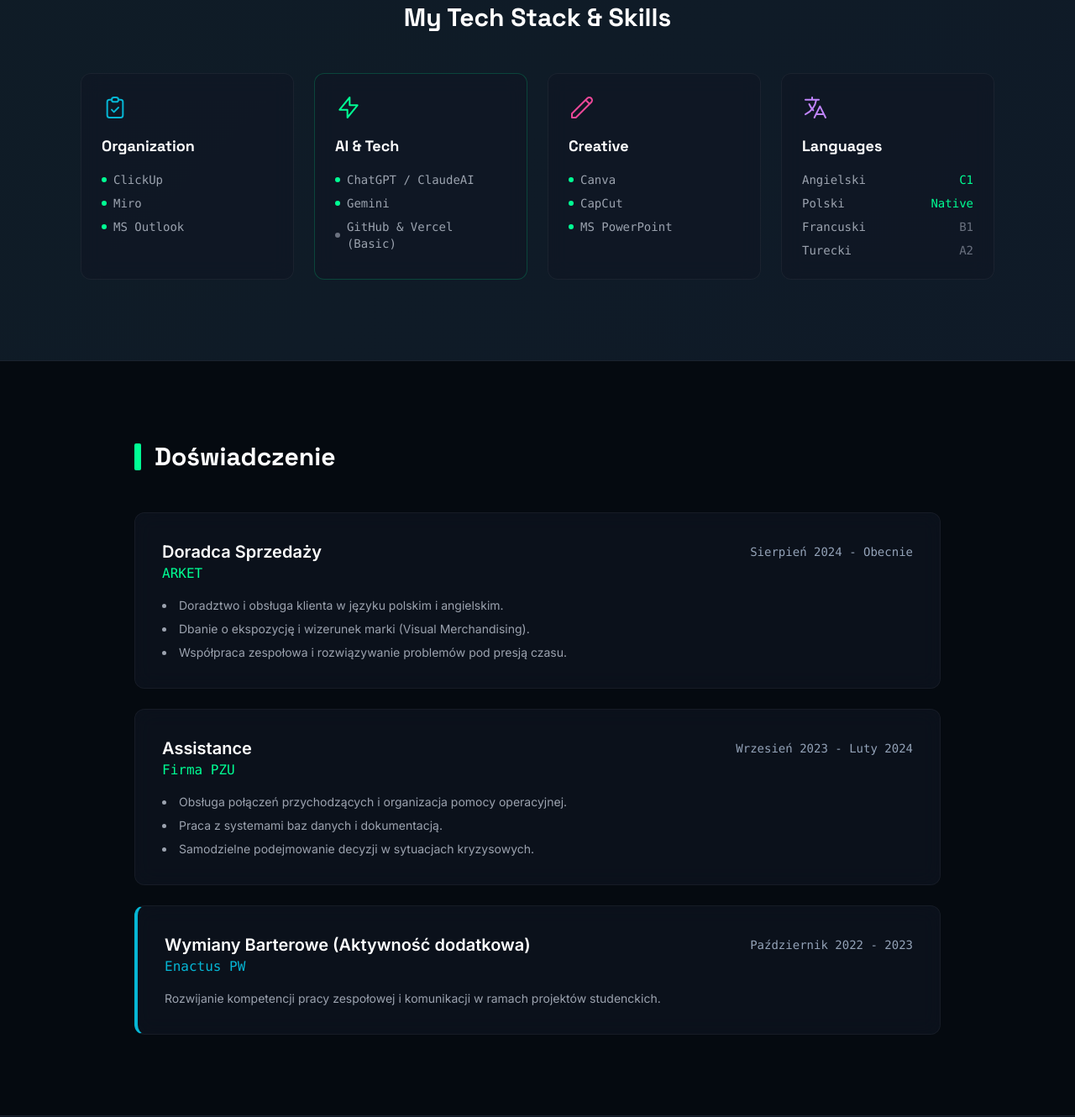
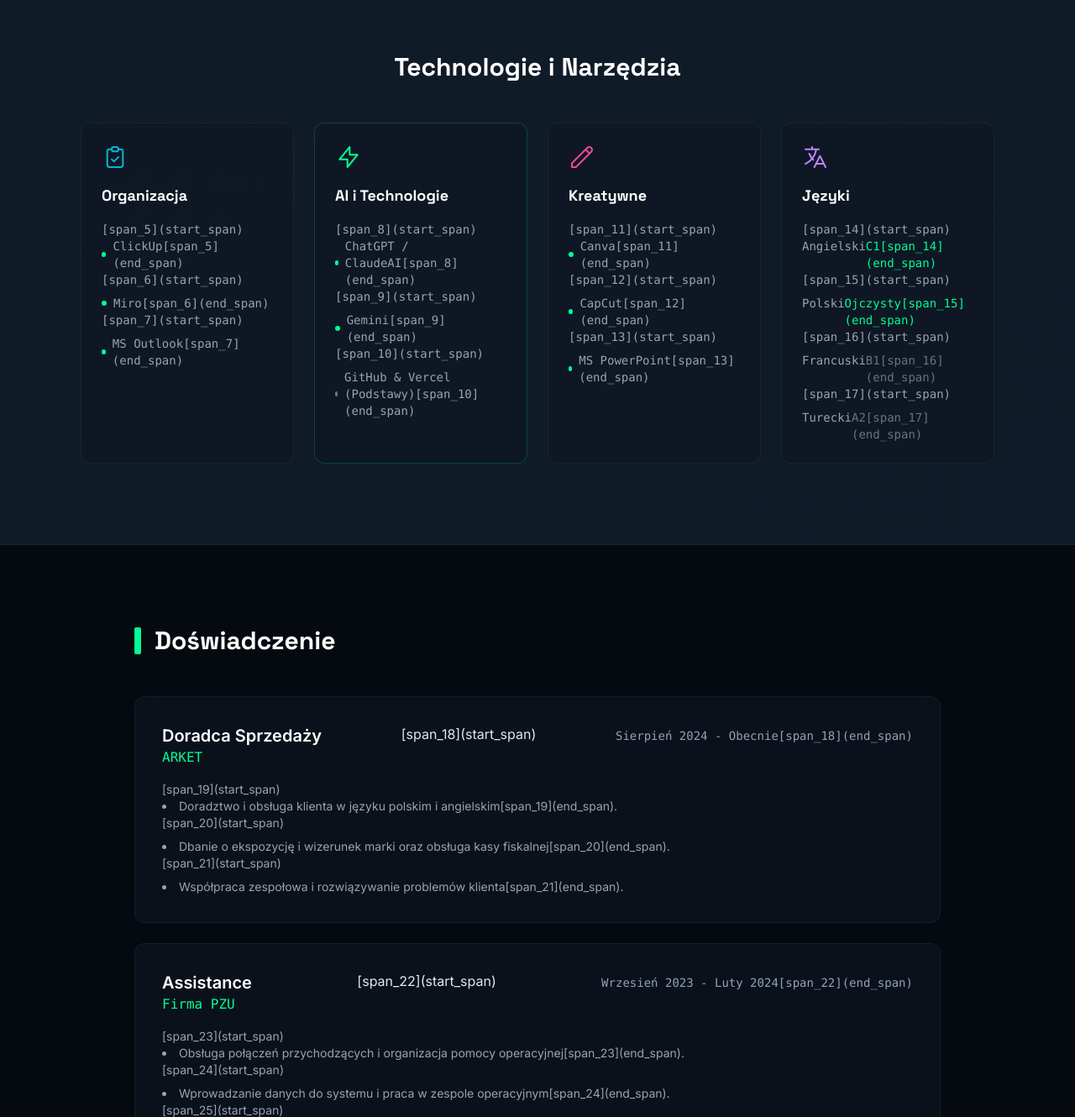
Before and after one commit to weronika26112003-dotcom/weronika.github.io, a plain HTML site: page index.html in a window 1280 px wide. Shown: the part 1313-2643 px from the top of the page at 84% size. Drawn offline with nearby package versions, Linux system fonts and the light colour scheme.

Commit message:
Update index.html

```diff
--- a/index.html
+++ b/index.html
@@ -4,7 +4,7 @@
 <head>
     <meta charset="UTF-8">
     <meta name="viewport" content="width=device-width, initial-scale=1.0">
-    <title>Weronika Nowak | </title>
+    <title>Weronika Nowak | Digital CV</title>
     <meta name="description" content="CV Weroniki Nowak - Studentki Zarządzania i Biznesu Międzynarodowego.">
 
     <link rel="preconnect" href="https://fonts.googleapis.com">
@@ -19,13 +19,13 @@
                 extend: {
                     colors: {
                         cyber: {
-                            bg: '#050a10',       /* Deepest Void */
-                            card: '#0f1724',     /* Card Surface */
-                            primary: '#00ff94',  /* Neon Green (Gaming/Growth) */
-                            accent: '#06b6d4',   /* Cyan (Tech/Stream) */
-                            text: '#e2e8f0',     /* Off-white */
-                            dim: '#94a3b8',      /* Muted */
-                            border: '#1e293b',   /* Subtle Border */
+                            bg: '#050a10',       /* Bardzo ciemne tło */
+                            card: '#0f1724',     /* Tło kart */
+                            primary: '#00ff94',  /* Neonowa zieleń (Akcent) */
+                            accent: '#06b6d4',   /* Cyjan */
+                            text: '#e2e8f0',     /* Jasny tekst */
+                            dim: '#94a3b8',      /* Przygaszony tekst */
+                            border: '#1e293b',   /* Subtelne obramowanie */
                         }
                     },
                     fontFamily: {
@@ -47,19 +47,20 @@
     <style>
         body { background-color: #050a10; color: #e2e8f0; }
 
+        /* Efekt szkła */
         .glass-panel {
             background: rgba(15, 23, 36, 0.6);
             backdrop-filter: blur(12px);
             border: 1px solid rgba(255, 255, 255, 0.05);
         }
 
-        /* Neon Glow Effect */
+        /* Neonowa poświata po najechaniu */
         .neon-glow:hover {
             box-shadow: 0 0 20px rgba(0, 255, 148, 0.15);
             border-color: rgba(0, 255, 148, 0.5);
         }
 
-        /* Custom Scrollbar */
+        /* Pasek przewijania */
         ::-webkit-scrollbar { width: 8px; }
         ::-webkit-scrollbar-track { background: #050a10; }
         ::-webkit-scrollbar-thumb { background: #1e293b; border-radius: 4px; }
@@ -88,10 +89,10 @@
 
                 <div class="hidden md:flex space-x-8 items-center text-sm font-medium font-mono">
                     <a href="#about" class="text-cyber-dim hover:text-cyber-primary transition">/O MNIE</a>
-                    <a href="#stack" class="text-cyber-dim hover:text-cyber-primary transition">/TECH STACK</a>
+                    <a href="#stack" class="text-cyber-dim hover:text-cyber-primary transition">/TECHNOLOGIE</a>
                     <a href="#experience" class="text-cyber-dim hover:text-cyber-primary transition">/DOŚWIADCZENIE</a>
                     <a href="#contact" class="px-5 py-2 border border-cyber-primary/30 text-cyber-primary rounded hover:bg-cyber-primary hover:text-black transition duration-300">
-                        CONNECT
+                        KONTAKT
                     </a>
                 </div>
             </div>
@@ -104,7 +105,7 @@
         <div class="max-w-5xl mx-auto px-6 lg:px-8 text-center relative z-10">
             <div class="inline-flex items-center gap-2 px-4 py-1.5 mb-8 border border-cyber-accent/30 rounded-full bg-cyber-accent/5 animate-fade-in">
                 <span class="w-2 h-2 bg-cyber-primary rounded-full animate-pulse"></span>
-                <p class="font-mono text-xs text-cyber-accent tracking-widest uppercase">Open to Work: Operations & AI</p>
+                <p class="font-mono text-xs text-cyber-accent tracking-widest uppercase">Digital CV</p>
             </div>
 
             <h1 class="font-display text-5xl md:text-7xl lg:text-8xl font-bold text-white leading-tight mb-6 animate-fade-in" style="animation-delay: 0.1s">
@@ -113,15 +114,15 @@
 
             <p class="text-xl md:text-2xl text-cyber-dim font-light max-w-3xl mx-auto mb-10 animate-fade-in" style="animation-delay: 0.2s">
                 Studentka Zarządzania i Biznesu Międzynarodowego. <br>
-                Łączę <span class="text-white font-medium">analitykę</span> z energią <span class="gradient-text font-bold">Gen Z</span> i pasją do <span class="text-white font-medium">narzędzi AI</span>.
+                Łączę <span class="text-white font-medium">analitykę</span> z energią <span class="gradient-text font-bold"></span> i pasją do <span class="text-white font-medium">narzędzi AI</span>.
             </p>
 
             <div class="flex flex-col sm:flex-row gap-4 justify-center animate-fade-in" style="animation-delay: 0.3s">
                 <a href="#contact" class="px-8 py-4 bg-cyber-primary text-black font-bold font-mono rounded hover:shadow-[0_0_20px_rgba(0,255,148,0.4)] transition-all duration-300">
-                    HIRE ME_
+                    ZATRUDNIJ MNIE
                 </a>
                 <a href="#stack" class="px-8 py-4 border border-white/20 text-white font-mono rounded hover:border-cyber-accent hover:text-cyber-accent hover:bg-white/5 transition-all duration-300">
-                    VIEW SKILLS_
+                    UMIEJĘTNOŚCI
                 </a>
             </div>
         </div>
@@ -134,13 +135,13 @@
                 <div class="absolute top-0 left-0 w-full h-1 bg-gradient-to-r from-transparent via-cyber-primary to-transparent opacity-50"></div>
 
                 <p class="text-lg leading-relaxed text-gray-300 font-light mb-8">
-                    "Jestem ambitną studentką, która szybko adaptuje się do zmian. W pracy wykorzystuję <strong class="text-cyber-primary">Sztuczną Inteligencję (AI)</strong>, by działać sprawniej i automatyzować codzienne zadania. Cenię porządek, ale gdy coś idzie nie tak, włączam tryb kreatywnego <span class="text-white border-b border-cyber-accent">problem-solvingu</span>. Szukam miejsca, gdzie mogę wykorzystać moją naturalną ciekawość technologiczną i energię do usprawniania procesów."
+                    [span_0](start_span)"Jestem ambitną studentką[span_0](end_span)[span_1](start_span), która szybko adaptuje się do zmian[span_1](end_span). [span_2](start_span)W pracy wykorzystuję <strong class="text-cyber-primary">Sztuczną Inteligencję (AI)</strong>, by działać sprawniej i automatyzować codzienne zadania[span_2](end_span). [span_3](start_span)Cenię porządek, ale gdy coś idzie nie tak, włączam tryb kreatywnego <span class="text-white border-b border-cyber-accent">rozwiązywania problemów</span>[span_3](end_span). [span_4](start_span)Szukam miejsca, gdzie mogę wykorzystać moją naturalną ciekawość technologiczną i energię do usprawniania procesów[span_4](end_span)."
                 </p>
 
                 <div class="flex justify-center gap-3 flex-wrap">
                     <span class="px-4 py-1.5 border border-white/10 bg-white/5 rounded-full text-sm text-cyber-dim font-mono">#Formuła1</span>
-                    <span class="px-4 py-1.5 border border-white/10 bg-white/5 rounded-full text-sm text-cyber-dim font-mono">#Travel</span>
-                    <span class="px-4 py-1.5 border border-white/10 bg-white/5 rounded-full text-sm text-cyber-dim font-mono">#AI_Tools</span>
+                    <span class="px-4 py-1.5 border border-white/10 bg-white/5 rounded-full text-sm text-cyber-dim font-mono">#Podróże</span>
+                    <span class="px-4 py-1.5 border border-white/10 bg-white/5 rounded-full text-sm text-cyber-dim font-mono">#Narzędzia_AI</span>
                     <span class="px-4 py-1.5 border border-white/10 bg-white/5 rounded-full text-sm text-cyber-dim font-mono">#GenZ</span>
                 </div>
             </div>
@@ -151,7 +152,7 @@
         <div class="absolute inset-0 bg-cyber-gradient opacity-20 pointer-events-none"></div>
         <div class="max-w-6xl mx-auto px-6 lg:px-8 relative z-10">
             <h2 class="font-display text-3xl font-bold text-white mb-12 text-center">
-                My Tech Stack & Skills
+                Technologie i Narzędzia
             </h2>
 
             <div class="grid grid-cols-1 md:grid-cols-2 lg:grid-cols-4 gap-6">
@@ -160,11 +161,11 @@
                     <div class="text-cyber-accent mb-4">
                         <svg class="w-8 h-8" fill="none" stroke="currentColor" viewBox="0 0 24 24"><path stroke-linecap="round" stroke-linejoin="round" stroke-width="1.5" d="M9 5H7a2 2 0 00-2 2v12a2 2 0 002 2h10a2 2 0 002-2V7a2 2 0 00-2-2h-2M9 5a2 2 0 002 2h2a2 2 0 002-2M9 5a2 2 0 012-2h2a2 2 0 012 2m-6 9l2 2 4-4"></path></svg>
                     </div>
-                    <h3 class="font-display text-lg font-bold text-white mb-4">Organization</h3>
+                    <h3 class="font-display text-lg font-bold text-white mb-4">Organizacja</h3>
                     <ul class="space-y-2 text-sm text-gray-400 font-mono">
-                        <li class="flex items-center"><span class="w-1.5 h-1.5 bg-cyber-primary rounded-full mr-2"></span>ClickUp</li>
-                        <li class="flex items-center"><span class="w-1.5 h-1.5 bg-cyber-primary rounded-full mr-2"></span>Miro</li>
-                        <li class="flex items-center"><span class="w-1.5 h-1.5 bg-cyber-primary rounded-full mr-2"></span>MS Outlook</li>
+                        [span_5](start_span)<li class="flex items-center"><span class="w-1.5 h-1.5 bg-cyber-primary rounded-full mr-2"></span>ClickUp[span_5](end_span)</li>
+                        [span_6](start_span)<li class="flex items-center"><span class="w-1.5 h-1.5 bg-cyber-primary rounded-full mr-2"></span>Miro[span_6](end_span)</li>
+                        [span_7](start_span)<li class="flex items-center"><span class="w-1.5 h-1.5 bg-cyber-primary rounded-full mr-2"></span>MS Outlook[span_7](end_span)</li>
                     </ul>
                 </div>
 
@@ -172,11 +173,11 @@
                     <div class="text-cyber-primary mb-4">
                         <svg class="w-8 h-8" fill="none" stroke="currentColor" viewBox="0 0 24 24"><path stroke-linecap="round" stroke-linejoin="round" stroke-width="1.5" d="M13 10V3L4 14h7v7l9-11h-7z"></path></svg>
                     </div>
-                    <h3 class="font-display text-lg font-bold text-white mb-4">AI & Tech</h3>
+                    <h3 class="font-display text-lg font-bold text-white mb-4">AI i Technologie</h3>
                     <ul class="space-y-2 text-sm text-gray-400 font-mono">
-                        <li class="flex items-center"><span class="w-1.5 h-1.5 bg-cyber-primary rounded-full mr-2"></span>ChatGPT / ClaudeAI</li>
-                        <li class="flex items-center"><span class="w-1.5 h-1.5 bg-cyber-primary rounded-full mr-2"></span>Gemini</li>
-                        <li class="flex items-center"><span class="w-1.5 h-1.5 bg-gray-500 rounded-full mr-2"></span>GitHub & Vercel (Basic)</li>
+                        [span_8](start_span)<li class="flex items-center"><span class="w-1.5 h-1.5 bg-cyber-primary rounded-full mr-2"></span>ChatGPT / ClaudeAI[span_8](end_span)</li>
+                        [span_9](start_span)<li class="flex items-center"><span class="w-1.5 h-1.5 bg-cyber-primary rounded-full mr-2"></span>Gemini[span_9](end_span)</li>
+                        [span_10](start_span)<li class="flex items-center"><span class="w-1.5 h-1.5 bg-gray-500 rounded-full mr-2"></span>GitHub & Vercel (Podstawy)[span_10](end_span)</li>
                     </ul>
                 </div>
 
@@ -184,11 +185,11 @@
                     <div class="text-pink-500 mb-4">
                         <svg class="w-8 h-8" fill="none" stroke="currentColor" viewBox="0 0 24 24"><path stroke-linecap="round" stroke-linejoin="round" stroke-width="1.5" d="M15.232 5.232l3.536 3.536m-2.036-5.036a2.5 2.5 0 113.536 3.536L6.5 21.036H3v-3.572L16.732 3.732z"></path></svg>
                     </div>
-                    <h3 class="font-display text-lg font-bold text-white mb-4">Creative</h3>
+                    <h3 class="font-display text-lg font-bold text-white mb-4">Kreatywne</h3>
                     <ul class="space-y-2 text-sm text-gray-400 font-mono">
-                        <li class="flex items-center"><span class="w-1.5 h-1.5 bg-cyber-primary rounded-full mr-2"></span>Canva</li>
-                        <li class="flex items-center"><span class="w-1.5 h-1.5 bg-cyber-primary rounded-full mr-2"></span>CapCut</li>
-                        <li class="flex items-center"><span class="w-1.5 h-1.5 bg-cyber-primary rounded-full mr-2"></span>MS PowerPoint</li>
+                        [span_11](start_span)<li class="flex items-center"><span class="w-1.5 h-1.5 bg-cyber-primary rounded-full mr-2"></span>Canva[span_11](end_span)</li>
+                        [span_12](start_span)<li class="flex items-center"><span class="w-1.5 h-1.5 bg-cyber-primary rounded-full mr-2"></span>CapCut[span_12](end_span)</li>
+                        [span_13](start_span)<li class="flex items-center"><span class="w-1.5 h-1.5 bg-cyber-primary rounded-full mr-2"></span>MS PowerPoint[span_13](end_span)</li>
                     </ul>
                 </div>
 
@@ -196,12 +197,12 @@
                     <div class="text-purple-400 mb-4">
                         <svg class="w-8 h-8" fill="none" stroke="currentColor" viewBox="0 0 24 24"><path stroke-linecap="round" stroke-linejoin="round" stroke-width="1.5" d="M3 5h12M9 3v2m1.048 9.5A18.022 18.022 0 016.412 9m6.088 9h7M11 21l5-10 5 10M12.751 5C11.783 10.77 8.07 15.61 3 18.129"></path></svg>
                     </div>
-                    <h3 class="font-display text-lg font-bold text-white mb-4">Languages</h3>
+                    <h3 class="font-display text-lg font-bold text-white mb-4">Języki</h3>
                     <ul class="space-y-2 text-sm text-gray-400 font-mono">
-                        <li class="flex justify-between"><span>Angielski</span> <span class="text-cyber-primary">C1</span></li>
-                        <li class="flex justify-between"><span>Polski</span> <span class="text-cyber-primary">Native</span></li>
-                        <li class="flex justify-between"><span>Francuski</span> <span class="text-gray-500">B1</span></li>
-                        <li class="flex justify-between"><span>Turecki</span> <span class="text-gray-500">A2</span></li>
+                        [span_14](start_span)<li class="flex justify-between"><span>Angielski</span> <span class="text-cyber-primary">C1[span_14](end_span)</span></li>
+                        [span_15](start_span)<li class="flex justify-between"><span>Polski</span> <span class="text-cyber-primary">Ojczysty[span_15](end_span)</span></li>
+                        [span_16](start_span)<li class="flex justify-between"><span>Francuski</span> <span class="text-gray-500">B1[span_16](end_span)</span></li>
+                        [span_17](start_span)<li class="flex justify-between"><span>Turecki</span> <span class="text-gray-500">A2[span_17](end_span)</span></li>
                     </ul>
                 </div>
 
@@ -222,12 +223,12 @@
                             <h3 class="text-xl font-bold text-white">Doradca Sprzedaży</h3>
                             <p class="text-cyber-primary font-mono">ARKET</p>
                         </div>
-                        <span class="text-cyber-dim text-sm font-mono mt-1">Sierpień 2024 - Obecnie</span>
+                        [span_18](start_span)<span class="text-cyber-dim text-sm font-mono mt-1">Sierpień 2024 - Obecnie[span_18](end_span)</span>
                     </div>
                     <ul class="list-disc list-inside text-gray-400 space-y-2 text-sm">
-                        <li>Doradztwo i obsługa klienta w języku polskim i angielskim.</li>
-                        <li>Dbanie o ekspozycję i wizerunek marki (Visual Merchandising).</li>
-                        <li>Współpraca zespołowa i rozwiązywanie problemów pod presją czasu.</li>
+                        [span_19](start_span)<li>Doradztwo i obsługa klienta w języku polskim i angielskim[span_19](end_span).</li>
+                        [span_20](start_span)<li>Dbanie o ekspozycję i wizerunek marki oraz obsługa kasy fiskalnej[span_20](end_span).</li>
+                        [span_21](start_span)<li>Współpraca zespołowa i rozwiązywanie problemów klienta[span_21](end_span).</li>
                     </ul>
                 </div>
 
@@ -237,12 +238,12 @@
                             <h3 class="text-xl font-bold text-white">Assistance</h3>
                             <p class="text-cyber-primary font-mono">Firma PZU</p>
                         </div>
-                        <span class="text-cyber-dim text-sm font-mono mt-1">Wrzesień 2023 - Luty 2024</span>
+                        [span_22](start_span)<span class="text-cyber-dim text-sm font-mono mt-1">Wrzesień 2023 - Luty 2024[span_22](end_span)</span>
                     </div>
                     <ul class="list-disc list-inside text-gray-400 space-y-2 text-sm">
-                        <li>Obsługa połączeń przychodzących i organizacja pomocy operacyjnej.</li>
-                        <li>Praca z systemami baz danych i dokumentacją.</li>
-                        <li>Samodzielne podejmowanie decyzji w sytuacjach kryzysowych.</li>
+                        [span_23](start_span)<li>Obsługa połączeń przychodzących i organizacja pomocy operacyjnej[span_23](end_span).</li>
+                        [span_24](start_span)<li>Wprowadzanie danych do systemu i praca w zespole operacyjnym[span_24](end_span).</li>
+                        [span_25](start_span)<li>Zdolność działania pod presją i samodzielne podejmowanie decyzji[span_25](end_span).</li>
                     </ul>
                 </div>
 
@@ -252,9 +253,9 @@
                             <h3 class="text-xl font-bold text-white">Wymiany Barterowe (Aktywność dodatkowa)</h3>
                             <p class="text-cyber-accent font-mono">Enactus PW</p>
                         </div>
-                        <span class="text-cyber-dim text-sm font-mono mt-1">Październik 2022 - 2023</span>
+                        [span_26](start_span)<span class="text-cyber-dim text-sm font-mono mt-1">Październik 2022 - 2023[span_26](end_span)</span>
                     </div>
-                    <p class="text-gray-400 text-sm">Rozwijanie kompetencji pracy zespołowej i komunikacji w ramach projektów studenckich.</p>
+                    [span_27](start_span)<p class="text-gray-400 text-sm">Rozwijanie kompetencji pracy zespołowej i komunikacji w ramach projektów studenckich[span_27](end_span).</p>
                 </div>
             </div>
         </div>
@@ -271,19 +272,19 @@
                             <span class="absolute -left-[21px] top-1.5 w-3 h-3 bg-cyber-primary rounded-full shadow-[0_0_10px_#00ff94] group-hover:scale-125 transition"></span>
                             <h4 class="text-lg font-bold text-white">Uniwersytet Civitas <span class="text-xs text-cyber-dim font-normal ml-2">(Warszawa, Polska)</span></h4>
                             <p class="text-gray-400">Zarządzanie i Biznes Międzynarodowy</p>
-                            <p class="text-cyber-primary text-sm font-mono">2023 - Obecnie</p>
+                            [span_28](start_span)<p class="text-cyber-primary text-sm font-mono">2023 - Obecnie[span_28](end_span)</p>
                         </div>
                         <div class="relative group">
                             <span class="absolute -left-[21px] top-1.5 w-3 h-3 bg-white/20 rounded-full group-hover:bg-cyber-accent transition"></span>
                             <h4 class="text-lg font-bold text-white">Politechnika Warszawska <span class="text-xs text-cyber-dim font-normal ml-2">(Warszawa, Polska)</span></h4>
                             <p class="text-gray-400">Inżynieria Materiałowa</p>
-                            <p class="text-cyber-dim text-sm font-mono">I rok ukończony (zmiana kierunku)</p>
+                            [span_29](start_span)<p class="text-cyber-dim text-sm font-mono">2022 - 2023 (I rok ukończony, zmiana kierunku)[span_29](end_span)</p>
                         </div>
                         <div class="relative group">
                             <span class="absolute -left-[21px] top-1.5 w-3 h-3 bg-white/20 rounded-full group-hover:bg-cyber-accent transition"></span>
                             <h4 class="text-lg font-bold text-white">I Liceum im. T. Kościuszki <span class="text-xs text-cyber-dim font-normal ml-2">(Wieluń, Polska)</span></h4>
                             <p class="text-gray-400">Profil biologiczno-chemiczny</p>
-                            <p class="text-cyber-dim text-sm font-mono">2019 - 2022</p>
+                            [span_30](start_span)<p class="text-cyber-dim text-sm font-mono">2019 - 2022[span_30](end_span)</p>
                         </div>
                     </div>
                 </div>
@@ -295,14 +296,14 @@
                             <span class="text-cyber-primary mr-3 text-xl">●</span>
                             <div>
                                 <strong class="block text-white">MS Excel dla średniozaawansowanych</strong>
-                                <span class="text-sm text-cyber-dim">MACROMIND (2025)</span>
+                                [span_31](start_span)<span class="text-sm text-cyber-dim">MACROMIND (2025)[span_31](end_span)</span>
                             </div>
                         </div>
                         <div class="glass-panel p-4 rounded border border-white/5 flex items-start">
                             <span class="text-cyber-primary mr-3 text-xl">●</span>
                             <div>
                                 <strong class="block text-white">Marketing internetowy - zaawansowany</strong>
-                                <span class="text-sm text-cyber-dim">PARP (2024)</span>
+                                [span_32](start_span)<span class="text-sm text-cyber-dim">PARP (2024)[span_32](end_span)</span>
                             </div>
                         </div>
                     </div>
@@ -313,7 +314,7 @@
 
     <footer id="contact" class="py-24 border-t border-white/5 relative overflow-hidden">
         <div class="max-w-7xl mx-auto px-6 lg:px-8 relative z-10">
-            <h2 class="font-display text-4xl font-bold text-center text-white mb-16">Connect for Collaboration</h2>
+            <h2 class="font-display text-4xl font-bold text-center text-white mb-16">Porozmawiajmy</h2>
 
             <div class="grid grid-cols-1 md:grid-cols-3 gap-6">
                 <a href="tel:+48690358317" class="glass-panel p-8 text-center rounded-xl hover:border-cyber-primary transition group">
```
